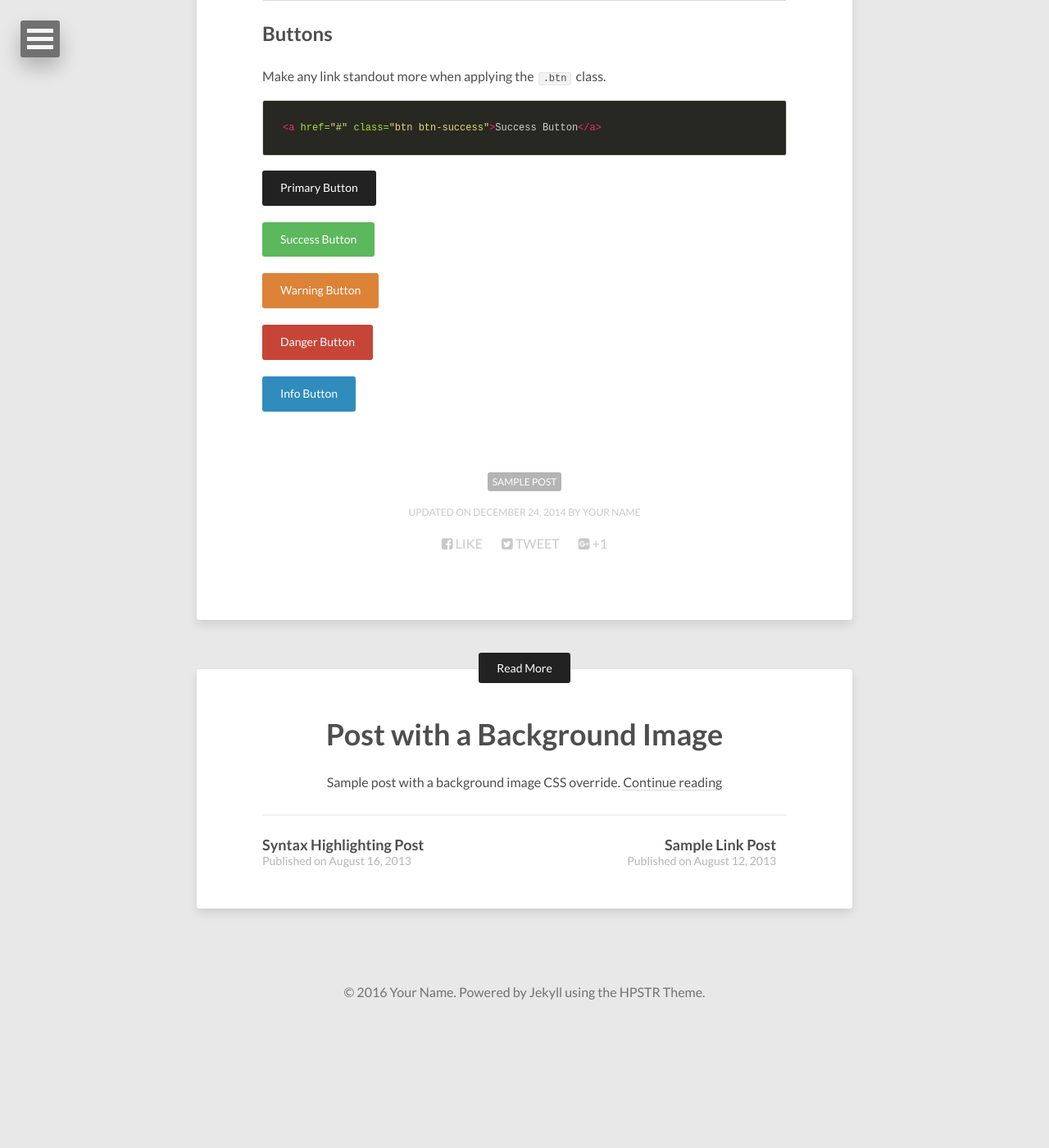
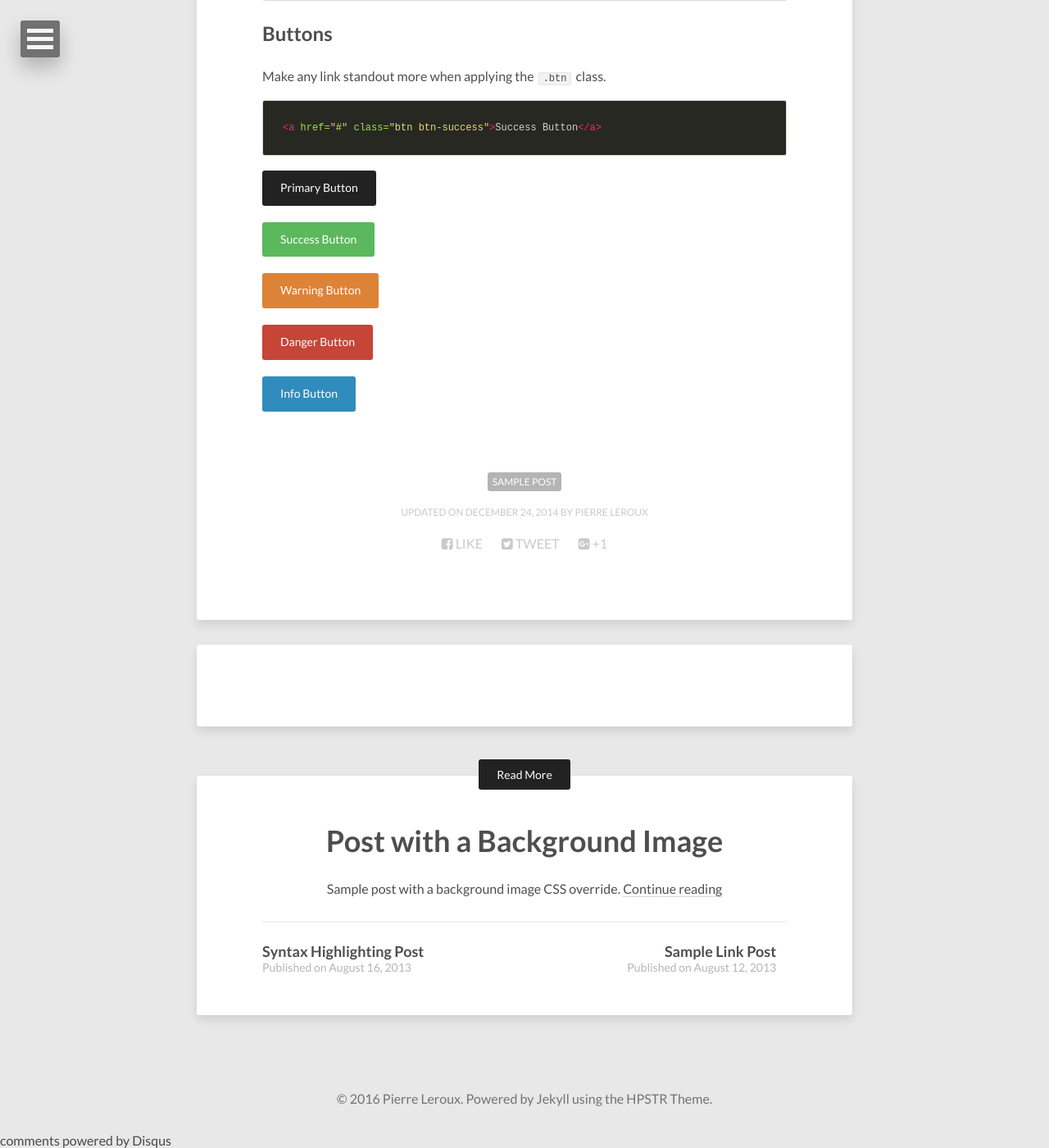
Before and after one commit to panaC/pana-old-pages, a Jekyll site: the page built from _posts/2011-03-10-sample-post.md, in a window 1280 px wide and 1400 px high, scrolled down 2602 px. Shown: the whole window at 82% size. Built offline with Jekyll 4.4.1, drawn with Linux system fonts in a browser that asks for light colours; nearby versions of some CDN libraries; comment, search, counter and statistics services are not loaded; before the commit the page ends 3853 px from its top, so only the background shows below that.

Commit message:
param new template 1

```diff
--- a/_config.yml
+++ b/_config.yml
@@ -1,6 +1,6 @@
 title:            Site Title
 description:      Describe your website here.
-disqus_shortname:
+disqus_shortname: panac
 reading_time:     true
 words_per_minute: 200
 # Your site's domain goes here (eg: https://mmistakes.github.io, http://yourdomain.com, etc)
@@ -9,21 +9,21 @@
 
 # Owner/author information
 owner:
-  name:           Your Name
+  name:           Pierre Leroux
   avatar:         avatar.jpg
   bio:            "Your bio goes here. It shouldn't be super long but a good sentence or two should suffice."
-  email:          you@email.com
+  email:          panacpp@gmail.com
   # Social networking links used in footer. Update and remove as you like.
-  twitter:
+  twitter: panacpp
   facebook:
-  github:
+  github: panaC
   stackexchange:
-  linkedin:
+  linkedin: pierreleroux1
   instagram:
   flickr:
   tumblr:
   # google plus id, include the '+', eg +mmistakes
-  google_plus:
+  google_plus: panacpp
 
 # Background image to be tiled on all pages
 background:
@@ -35,7 +35,7 @@
 bing_verify:
 
 # http://en.wikipedia.org/wiki/List_of_tz_database_time_zones
-timezone:    America/New_York
+timezone:    Europe/Paris
 future:      false  # publish future dated posts --  true, false (default)
 highlighter: rouge
 markdown:    kramdown
```
